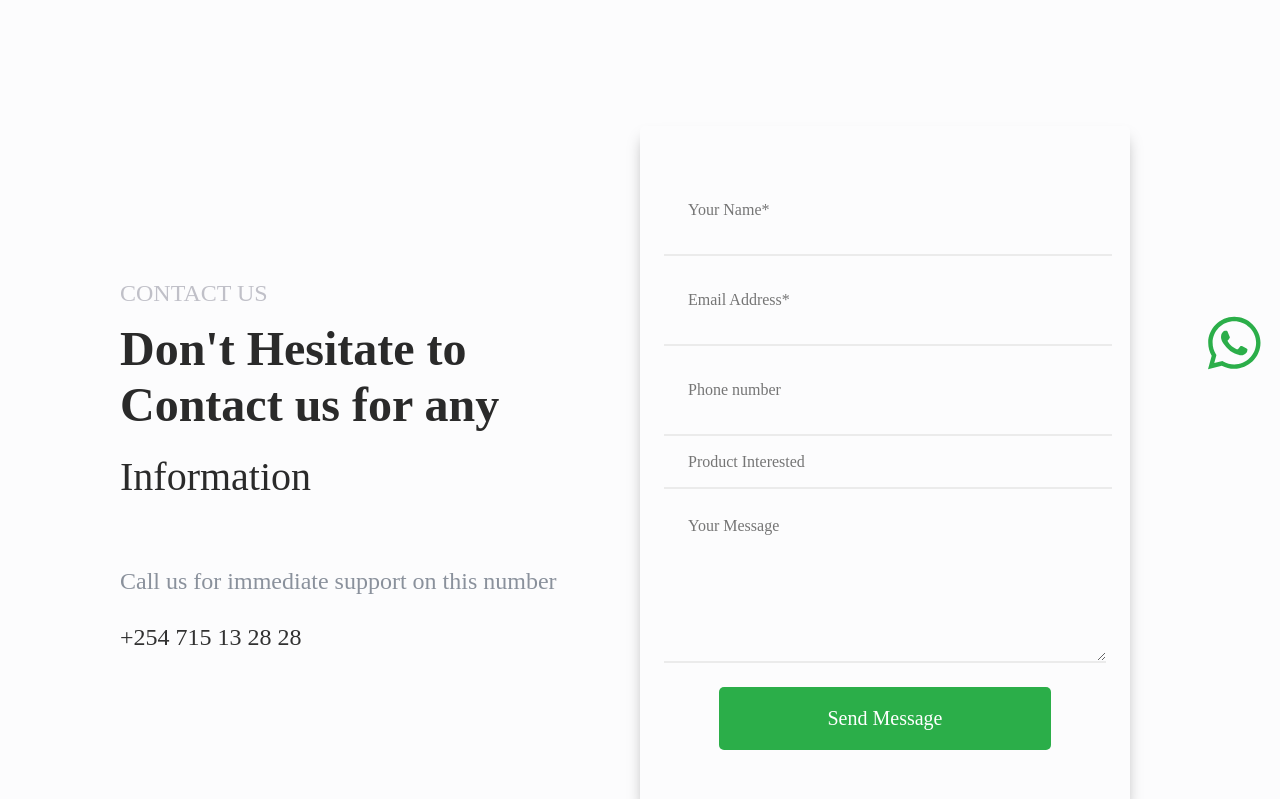
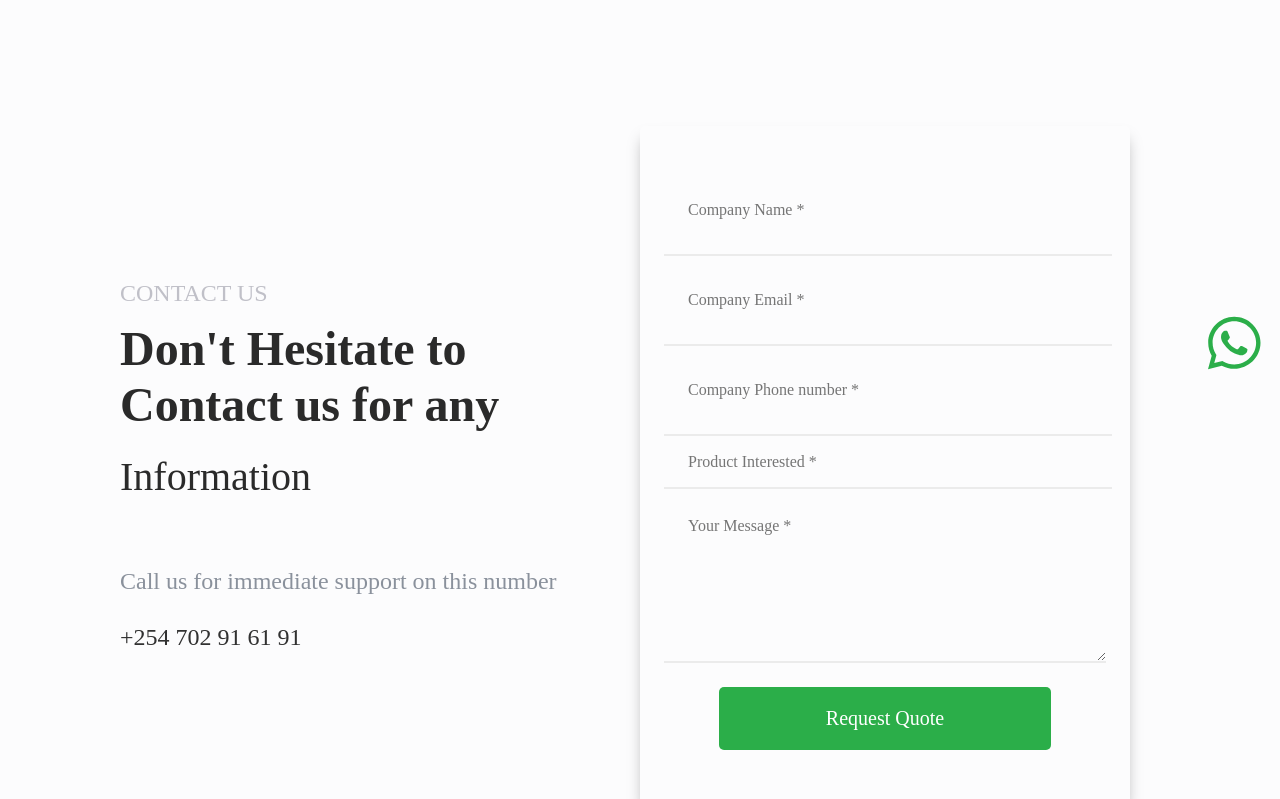
Before and after one commit to ChrisGachuhi/LionsAuto, a React (Vite) app: page /Pricing in a window 1280 px wide. Shown: the part 320-1119 px from the top of the page. Built offline with nearby package versions, Linux system fonts and the light colour scheme.

Commit message:
All changes processed

```diff
--- a/src/App.jsx
+++ b/src/App.jsx
@@ -189,8 +189,8 @@ function App() {
           <Route path="/VT08S-Vehicle-GPS-Tracker" element={<VT08S />} />
           <Route path="/VT05S-Vehicle-GPS-Tracker" element={<VT05S />} />
 
-          <Route path='/Terms&Conditions' element={<Terms/> } />
-          <Route path='/PrivacyPolicy' element={<Privacy/> } />
+          <Route path="/Terms&Conditions" element={<Terms />} />
+          <Route path="/PrivacyPolicy" element={<Privacy />} />
         </Routes>
       </CurrentAnimationContext.Provider>
 
--- a/src/Components/Form.jsx
+++ b/src/Components/Form.jsx
@@ -1,5 +1,6 @@
 import { useState } from 'react'
 import emailjs from '@emailjs/browser'
+import { useLocation } from 'react-router-dom'
 
 export const Form = () => {
   const [clientName, setClientName] = useState('')
@@ -7,6 +8,9 @@ export const Form = () => {
   const [clientProduct, setClientProduct] = useState('')
   const [clientPhone, setClientPhone] = useState('')
   const [clientMessage, setClientMessage] = useState('')
+
+  const location = useLocation()
+  const isPricingPage = location.pathname === '/Pricing'
 
   const handleForm = async e => {
     e.preventDefault()
@@ -46,9 +50,11 @@ export const Form = () => {
         <span>Information</span>
 
         <p>Call us for immediate support on this number</p>
-        <span>+254 715 13 28 28</span>
+        <span>+254 702 91 61 91</span>
       </div>
 
+      {!isPricingPage &&
+      (
         <form className="form-submit" onSubmit={handleForm}>
           <input
             type="text"
@@ -57,6 +63,7 @@ export const Form = () => {
             onChange={e => setClientName(e.target.value)}
             required
           />
+
           <input
             type="email"
             placeholder="Email Address*"
@@ -64,25 +71,74 @@ export const Form = () => {
             onChange={e => setClientEmail(e.target.value)}
             required
           />
+
           <input
             type="text"
             placeholder="Phone number"
             value={clientPhone}
             onChange={e => setClientPhone(e.target.value)}
           />
+
           <input
             type="text"
             placeholder="Product Interested"
             value={clientProduct}
             onChange={e => setClientProduct(e.target.value)}
           />
+
           <textarea
             placeholder="Your Message"
             value={clientMessage}
             onChange={e => setClientMessage(e.target.value)}
           ></textarea>
+
           <button type="submit">Send Message</button>
         </form>
+      )}
+
+
+      {isPricingPage &&
+      (
+        <form className="form-submit" onSubmit={handleForm}>
+          <input
+            type="text"
+            placeholder="Company Name *"
+            value={clientName}
+            onChange={e => setClientName(e.target.value)}
+            required
+          />
+
+          <input
+            type="email"
+            placeholder="Company Email *"
+            value={clientEmail}
+            onChange={e => setClientEmail(e.target.value)}
+            required
+          />
+
+          <input
+            type="text"
+            placeholder="Company Phone number *"
+            value={clientPhone}
+            onChange={e => setClientPhone(e.target.value)}
+          />
+
+          <input
+            type="text"
+            placeholder="Product Interested *"
+            value={clientProduct}
+            onChange={e => setClientProduct(e.target.value)}
+          />
+
+          <textarea
+            placeholder="Your Message *"
+            value={clientMessage}
+            onChange={e => setClientMessage(e.target.value)}
+          ></textarea>
+
+          <button type="submit">Request Quote</button>
+        </form>
+      )}
     </div>
   )
 }
--- a/src/Pages/Pricing.jsx
+++ b/src/Pages/Pricing.jsx
@@ -5,7 +5,6 @@ const Pricing = () => {
 
       <div className="price">
         <h2>LionsAutoGPS Pricing</h2>
-
       </div>
     </div>
   )
```
Lines whose indentation alone changed are shown as unchanged.
